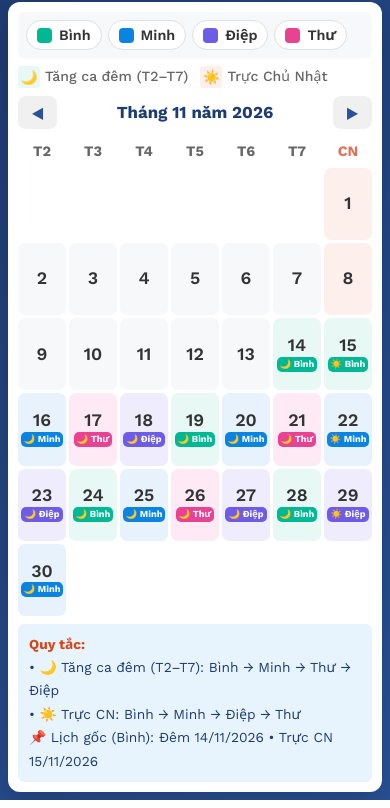
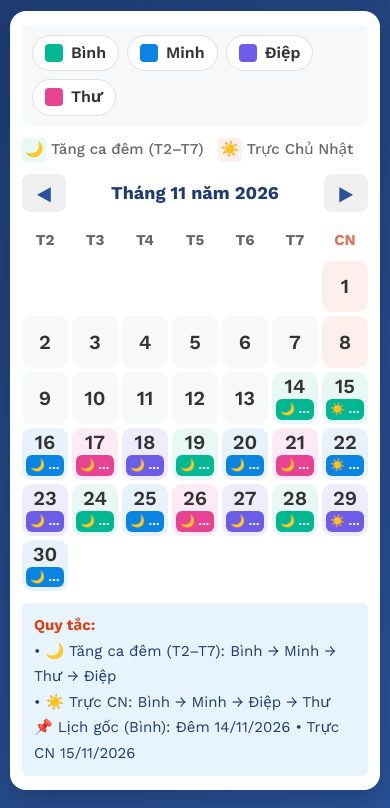
Before and after one commit to BinhPo21/lichTangCaThietKe, a plain HTML site: page index.html in a window 390 px wide. Shown: the part 44-852 px from the top of the page. Drawn offline with nearby package versions, Linux system fonts and the light colour scheme.

Commit message:
Update index.html

```diff
--- a/index.html
+++ b/index.html
@@ -128,7 +128,7 @@
     font-weight: 700; color: #1e3c72;
   }
 
-  /* ===== LỊCH: co giãn để vừa màn hình ===== */
+  /* ===== LỊCH ===== */
   .calendar {
     flex: 1;
     display: grid;
@@ -186,81 +186,101 @@
 
   /* ==================================================== */
   /* =============== MOBILE (≤ 768px) =================== */
+  /* Cho phép cuộn dọc + chữ to rõ ràng               */
   /* ==================================================== */
   @media (max-width: 768px) {
+    html, body {
+      height: auto;
+      overflow: auto;          /* cho phép cuộn để có chỗ cho chữ to */
+    }
     body {
-      font-size: 17px;           /* nền tảng lớn hơn */
-      padding: 10px 10px;
+      font-size: 18px;
+      padding: 12px 12px 20px;
+      min-height: 100dvh;
+    }
+    .container {
+      flex: none;
     }
     h1 {
-      font-size: 1.35rem;
-      margin-bottom: 10px;
+      font-size: 24px;
+      margin-bottom: 14px;
     }
     .card {
-      padding: 12px 12px;
-      border-radius: 12px;
+      flex: none;
+      padding: 16px 14px;
+      border-radius: 16px;
     }
 
     /* Legend người */
     .color-legend {
-      gap: 6px;
-      padding: 8px;
-      margin-bottom: 8px;
+      gap: 8px;
+      padding: 10px;
+      margin-bottom: 12px;
     }
     .person-legend {
-      font-size: 0.95rem;        /* to hơn hẳn */
-      padding: 5px 12px;
-      gap: 7px;
+      font-size: 17px;
+      padding: 7px 14px;
+      gap: 8px;
     }
     .person-legend .swatch {
-      width: 16px;
-      height: 16px;
+      width: 20px;
+      height: 20px;
     }
 
     /* Chú thích loại ca */
     .type-legend {
-      font-size: 0.92rem;
-      gap: 12px;
-      margin-bottom: 8px;
+      font-size: 16px;
+      gap: 14px;
+      margin-bottom: 12px;
     }
     .type-icon {
-      width: 22px;
-      height: 22px;
-      font-size: 0.85rem;
+      width: 26px;
+      height: 26px;
+      font-size: 16px;
     }
 
     /* Thanh chuyển tháng */
+    .month-nav {
+      margin-bottom: 12px;
+    }
     .month-nav button {
-      font-size: 1.1rem;
-      padding: 8px 16px;
+      font-size: 22px;
+      padding: 8px 18px;
     }
     .month-nav .month-title {
-      font-size: 1.15rem;
+      font-size: 20px;
     }
 
-    /* Lịch */
+    /* Lịch: ô cao tối thiểu để chứa chữ to */
     .calendar {
-      gap: 3px;
+      grid-auto-rows: minmax(64px, auto);
+      gap: 5px;
     }
     .cal-header {
-      font-size: 0.95rem;
-      padding: 4px 0;
+      font-size: 16px;
+      padding: 6px 0;
     }
     .cal-day {
-      font-size: 1.15rem;        /* số ngày to */
-      border-radius: 7px;
+      font-size: 22px;
+      border-radius: 10px;
+      padding: 4px;
+    }
+    .cal-day .num {
+      font-size: 22px;
     }
     .cal-day .tag {
-      font-size: 0.62rem;        /* tên người trên tag đủ đọc */
-      padding: 1px 4px;
-      margin-top: 2px;
+      font-size: 13px;
+      padding: 2px 6px;
+      margin-top: 3px;
+      border-radius: 6px;
     }
 
     /* Info box */
     .info-box {
-      font-size: 0.9rem;
-      padding: 10px 12px;
+      font-size: 16px;
+      padding: 12px 14px;
       line-height: 1.7;
+      margin-top: 12px;
     }
   }
 
@@ -269,56 +289,68 @@
   /* ==================================================== */
   @media (max-width: 420px) {
     body {
-      font-size: 18px;
-      padding: 8px 8px;
+      font-size: 19px;
+      padding: 10px 10px 18px;
     }
     h1 {
-      font-size: 1.25rem;
+      font-size: 22px;
     }
     .card {
-      padding: 10px;
+      padding: 14px 12px;
     }
     .person-legend {
-      font-size: 0.9rem;
-      padding: 4px 10px;
+      font-size: 16px;
+      padding: 6px 12px;
     }
     .person-legend .swatch {
-      width: 15px;
-      height: 15px;
+      width: 18px;
+      height: 18px;
     }
     .type-legend {
-      font-size: 0.88rem;
+      font-size: 15px;
+    }
+    .type-icon {
+      width: 24px;
+      height: 24px;
+      font-size: 15px;
     }
     .month-nav button {
-      font-size: 1rem;
-      padding: 7px 14px;
+      font-size: 20px;
+      padding: 7px 15px;
     }
     .month-nav .month-title {
-      font-size: 1.05rem;
+      font-size: 18px;
+    }
+    .calendar {
+      grid-auto-rows: minmax(58px, auto);
+      gap: 4px;
     }
     .cal-header {
-      font-size: 0.9rem;
+      font-size: 15px;
     }
     .cal-day {
-      font-size: 1.1rem;
+      font-size: 20px;
+    }
+    .cal-day .num {
+      font-size: 20px;
     }
     .cal-day .tag {
-      font-size: 0.58rem;
-      padding: 1px 3px;
+      font-size: 12px;
+      padding: 2px 4px;
     }
     .info-box {
-      font-size: 0.86rem;
-      padding: 9px 11px;
+      font-size: 15px;
+      padding: 10px 12px;
     }
   }
 
-  /* Màn hình thấp (mobile landscape hoặc desktop nhỏ) */
-  @media (max-height: 640px) {
+  /* Desktop màn thấp: thu gọn để vẫn vừa 100dvh */
+  @media (min-width: 769px) and (max-height: 640px) {
     .type-legend { display: none; }
     .color-legend { margin-bottom: 6px; }
     .info-box { font-size: 0.78rem; }
   }
-  @media (max-height: 480px) {
+  @media (min-width: 769px) and (max-height: 480px) {
     h1 { display: none; }
     .color-legend { padding: 3px 6px; }
     .person-legend { padding: 2px 8px; }
@@ -331,10 +363,8 @@
 
   <div class="card">
 
-    <!-- Bảng màu theo người -->
     <div class="color-legend" id="colorLegend"></div>
 
-    <!-- Chú thích loại ca -->
     <div class="type-legend">
       <span><span class="type-icon night">🌙</span> Tăng ca đêm (T2–T7)</span>
       <span><span class="type-icon sunday">☀️</span> Trực Chủ Nhật</span>
@@ -353,7 +383,6 @@
 </div>
 
 <script>
-  // ============ CẤU HÌNH ============
   const CYCLE_NIGHT = 4;
   const CYCLE_SUNDAY = 28;
 
```
